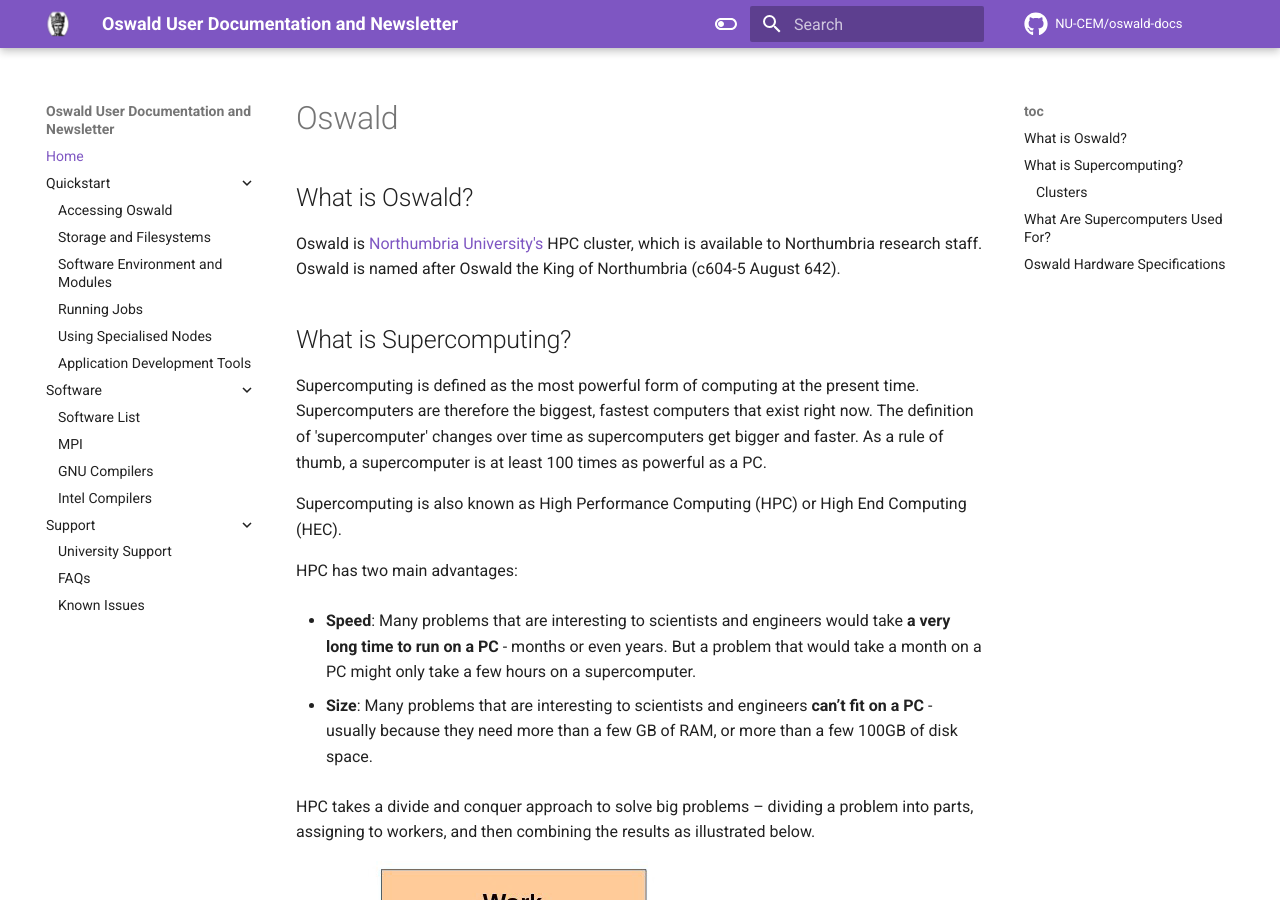
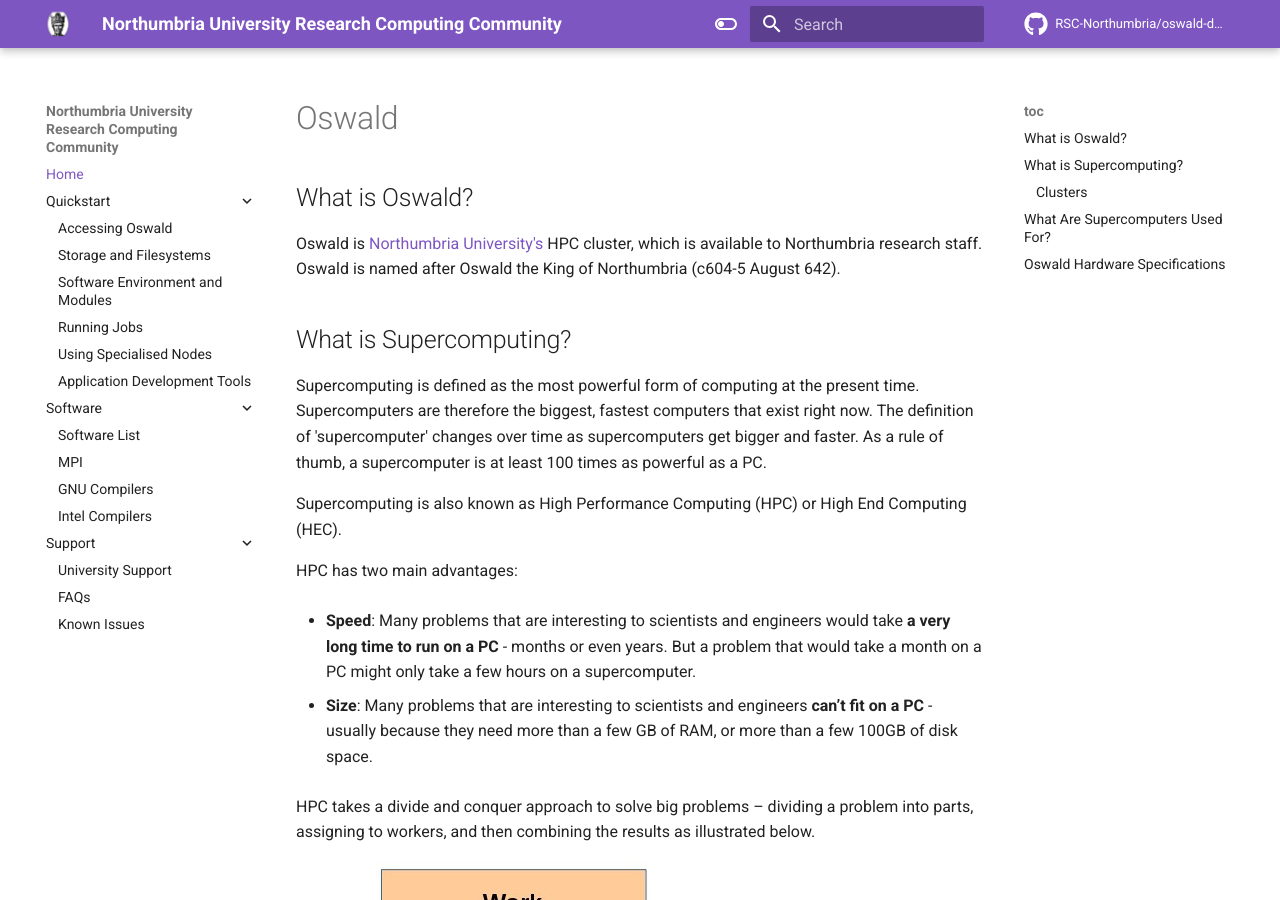
Before and after one commit to NorthumbriaResearchComputing/oswald-docs, an MkDocs documentation site: the page built from docs/index.md, in a window 1280 px wide and 900 px high. Built offline with MkDocs 1.6.1 and Material for MkDocs 9.7.7, drawn with Linux system fonts in a browser that asks for light colours; comment, search, counter and statistics services are not loaded.

Commit message:
Update urls and site name / description
It might be nice to make the site a little more "general purpose"  - as the newsletter will not be limited to just Oswald (but research computing more generally).

```diff
--- a/mkdocs.yml
+++ b/mkdocs.yml
@@ -1,9 +1,9 @@
-site_name: Oswald User Documentation and Newsletter
-site_description: Documentation and newsletter for Northumbria University's Oswald HPC cluster (supercomputer)
+site_name: Northumbria University Research Computing Community
+site_description: Documentation, events and newsletter for Northumbria University's Research Computing Community
 
-site_url: https://nu-cem.github.io/HPC_internship_2021 # Needed for rss-plugin
-repo_url: https://github.com/musicmrman99/HPC_Internship_2021 # Change this later
-repo_name: NU-CEM/oswald-docs
+site_url: https://rsc-northumbria.github.io/oswald-docs/ # Needed for rss-plugin
+repo_url: https://github.com/RSC-Northumbria/oswald-docs
+repo_name: RSC-Northumbria/oswald-docs
 edit_uri: edit/main/docs/
 
 plugins:
@@ -12,7 +12,7 @@
       enable_creation_date: true
   - rss:
       abstract_chars_count: 10000 # Probably the whole newsletter, but truncate if quite long
-      image: https://nu-cem.github.io/HPC_internship_2021/assets/images/logo.png
+      image: https://rsc-northumbria.github.io/oswald-docs/assets/images/logo.png
       match_path: "newsletter/.*"
       pretty_print: true
 
```
